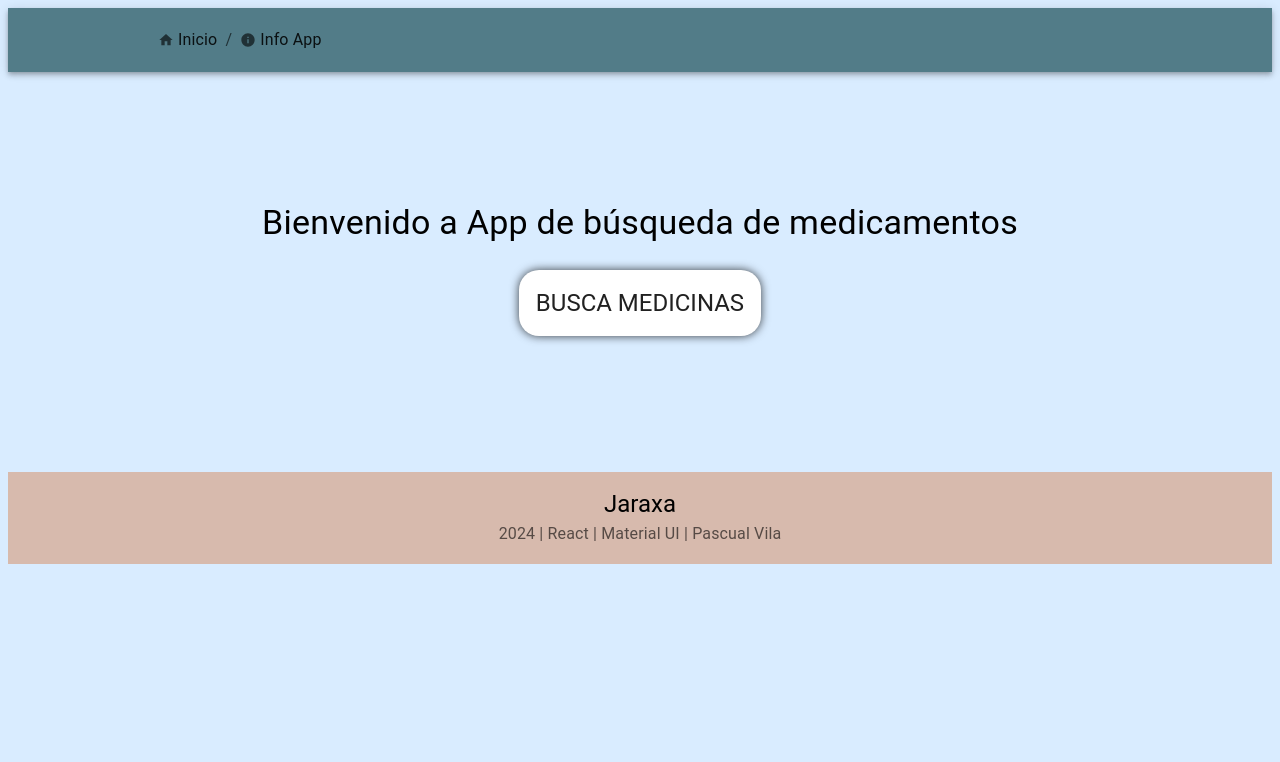
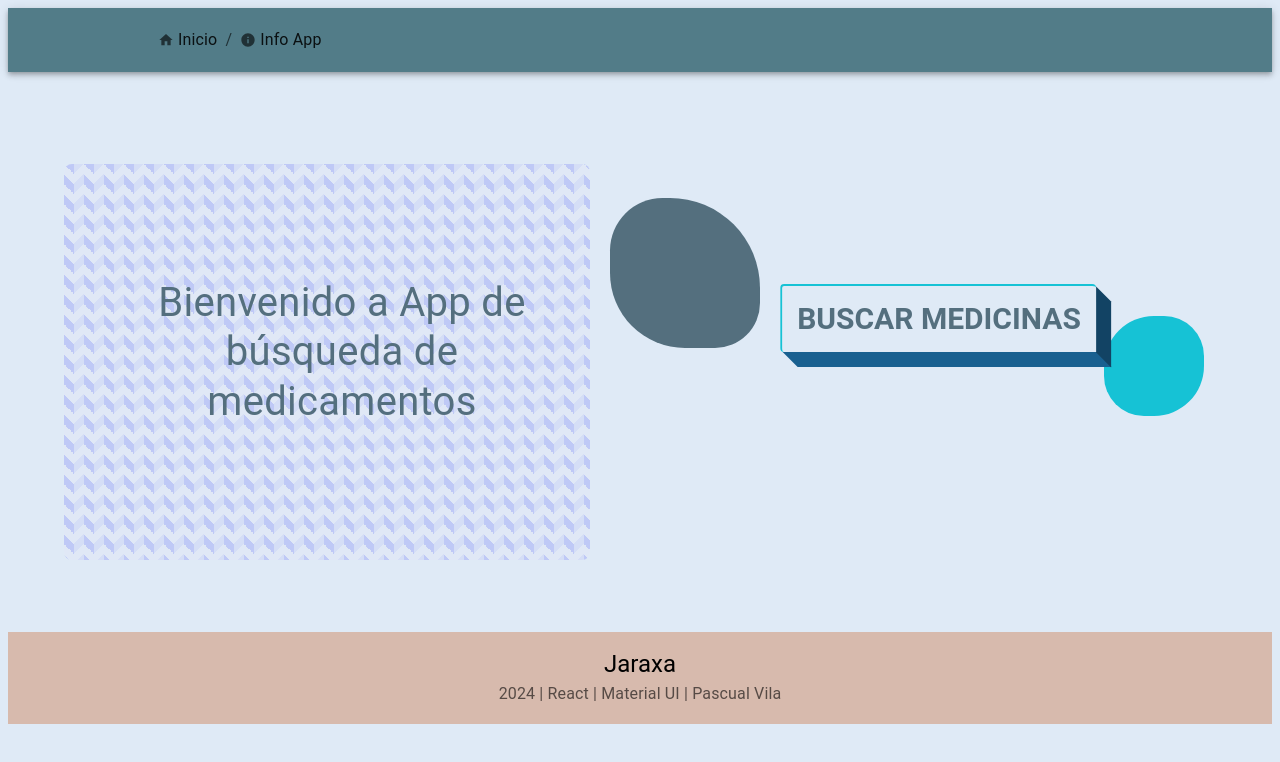
Before and after one commit to pascual143/MedicineJaraxa, a React (Vite) app: page / in a window 1280 px wide. Shown: the top 762 px of the page. Built offline with nearby package versions, Linux system fonts and the light colour scheme.

Commit message:
estilos en portada

```diff
--- a/src/App.css
+++ b/src/App.css
@@ -1,14 +1,73 @@
 :root {
   font-family: Roboto, Arial, Helvetica, sans-serif;
-  background-color: #d9ecff;
+  background-color: #dfeaf6;
   --first-color: #d9ecff;
   --second-color: #16c2d5;
   --third-color: #10217d;
   --fourth-color: #527c88;
   --fith-color: #d7baad;
-  --six-color: #2e4450;
+  --six-color: #546f7e;
 }
 
 .body {
   margin: -8px
 }
+
+/* boton de busqueda en home */
+.button::before,
+.button::after {
+  position: absolute;
+  content: '';
+  transition: all 0.5s;
+}
+
+.button {
+  display: inline-block;
+  padding: 20px 40px;
+  color: white;
+  position: absolute;
+  top: 50%;
+  left: 50%;
+  transform: translate(-50%, -50%);
+  vertical-align: middle;
+  text-decoration: none;
+  font-size: 4vw;
+  transition: all 0.5s;
+  background-color: #3498db;
+}
+
+.button::before {
+  bottom: -15px;
+  height: 15px;
+  width: 100%;
+  left: 8px;
+  transform: skewX(45deg);
+  background-color: #196090;
+}
+
+.button::after {
+  right: -15px;
+  height: 100%;
+  width: 15px;
+  bottom: -8px;
+  transform: skewY(45deg);
+  background-color: #124364;
+}
+
+.button:hover {
+  transition: all 0.5s ease-in-out;
+  margin-left: 5px;
+  margin-top: 5px;
+}
+
+.button:hover::before {
+  bottom: -5px;
+  height: 5px;
+  left: 3px;
+}
+
+.button:hover::after {
+  right: -5px;
+  width: 5px;
+  bottom: -3px;
+}
--- a/src/components/layout/Home.jsx
+++ b/src/components/layout/Home.jsx
@@ -1,6 +1,6 @@
-import React from "react";
-import { Link } from "react-router-dom";
-import { Box, Button, Card, Container, Typography } from "@mui/material";
+import React from "react"
+import { Link } from "react-router-dom"
+import { Box, Button, Container, Grid, Typography } from "@mui/material"
 
 const Home = () => {
   return (
@@ -10,25 +10,110 @@
         flexDirection: "column",
         alignItems: "center",
         justifyContent: "center",
-        height: "50vh",  // Ajustar altura de la pantalla completa
+        height: "70vh",
+        position: "relative",
+        overflow: "hidden",
       }}
     >
-      <Typography variant="h4" sx={{ marginBottom: "20px" }}>
+      <Grid container spacing={5} alignItems="center" justifyContent="center">
+        <Grid item xs={12} md={6}>
+          <Box
+            sx={{
+              position: "relative",
+              display: "flex",
+              justifyContent: "center",
+              p: "3rem",
+            }}
+          >
+            <Box
+              sx={{
+                position: "absolute",
+                top: -50,
+                left: 0,
+                right: 30,
+                bottom: -70,
+                backgroundColor: "#e5e5f7",
+                opacity: 0.2,
+                background: `linear-gradient(135deg, #444cf755 25%, transparent 25%) -10px 0/ 20px 20px,
+                             linear-gradient(225deg, #444cf7 25%, transparent 25%) -10px 0/ 20px 20px,
+                             linear-gradient(315deg, #444cf755 25%, transparent 25%) 0px 0/ 20px 20px,
+                             linear-gradient(45deg, #444cf7 25%, #e5e5f7 25%) 0px 0/ 20px 20px`,
+                zIndex: -1,
+                borderRadius: "8px",
+              }}
+            />
+            <Typography
+              variant="h4"
+              sx={{
+                maxWidth: "90%",
+                textAlign: "center",
+                padding: "16px",
+                backgroundColor: "transparent",
+                position: "relative",
+                fontSize: "2.5rem",
+                color: "var(--six-color)",
+              }}
+            >
               Bienvenido a App de búsqueda de medicamentos
             </Typography>
-      <Box sx={{ width: "33%",  }}>
+          </Box>
+        </Grid>
+        <Grid item xs={12} md={6}>
+          <Box sx={{ position: "relative" }}>
+            <Box
+              sx={{
+                position: "absolute",
+                width: "150px",
+                height: "150px",
+                borderRadius: "35%  60%  30% 50%",
+                backgroundColor: "var(--six-color)",
+                top: "-120px",
+                left: "-50px",
+                zIndex: -1,
+                transition: "all 0.3s ease",
+              }}
+            />
+            <Box
+              sx={{
+                position: "absolute",
+                width: "100px",
+                height: "100px",
+                borderRadius: "50% 40% 50% 40%",
+                backgroundColor: "var(--second-color)",
+                bottom: "-30px",
+                right: "12px",
+                zIndex: -1,
+                transition: "all 0.3s ease",
+              }}
+            />
             <Link to="/medications">
-          <Button fullWidth>
-            <Card sx={{ padding: "10px", borderRadius: "20px",boxShadow: "0px 0px 10px 0px rgba(0,0,0,0.75)" }}>
-              <Typography variant="h5" sx={{ margin: "7px" }}>
-                Busca Medicinas
+              <Button
+                className="button"
+                sx={{
+                  borderTop: "2px solid var(--second-color)",
+                  borderLeft: "2px solid var(--second-color)",
+                  position: "relative",
+                }}
+              >
+                <Typography
+                  variant="h5"
+                  sx={{
+                    m: "7px",
+                    color: "var(--six-color)",
+                    fontFamily: "Roboto",
+                    fontWeight: "bold",
+                    fontSize: "30px",
+                  }}
+                >
+                  Buscar Medicinas
                 </Typography>
-            </Card>
               </Button>
             </Link>
           </Box>
+        </Grid>
+      </Grid>
     </Container>
-  );
-};
+  )
+}
 
-export default Home;
+export default Home
```
Lines whose indentation alone changed are shown as unchanged.
